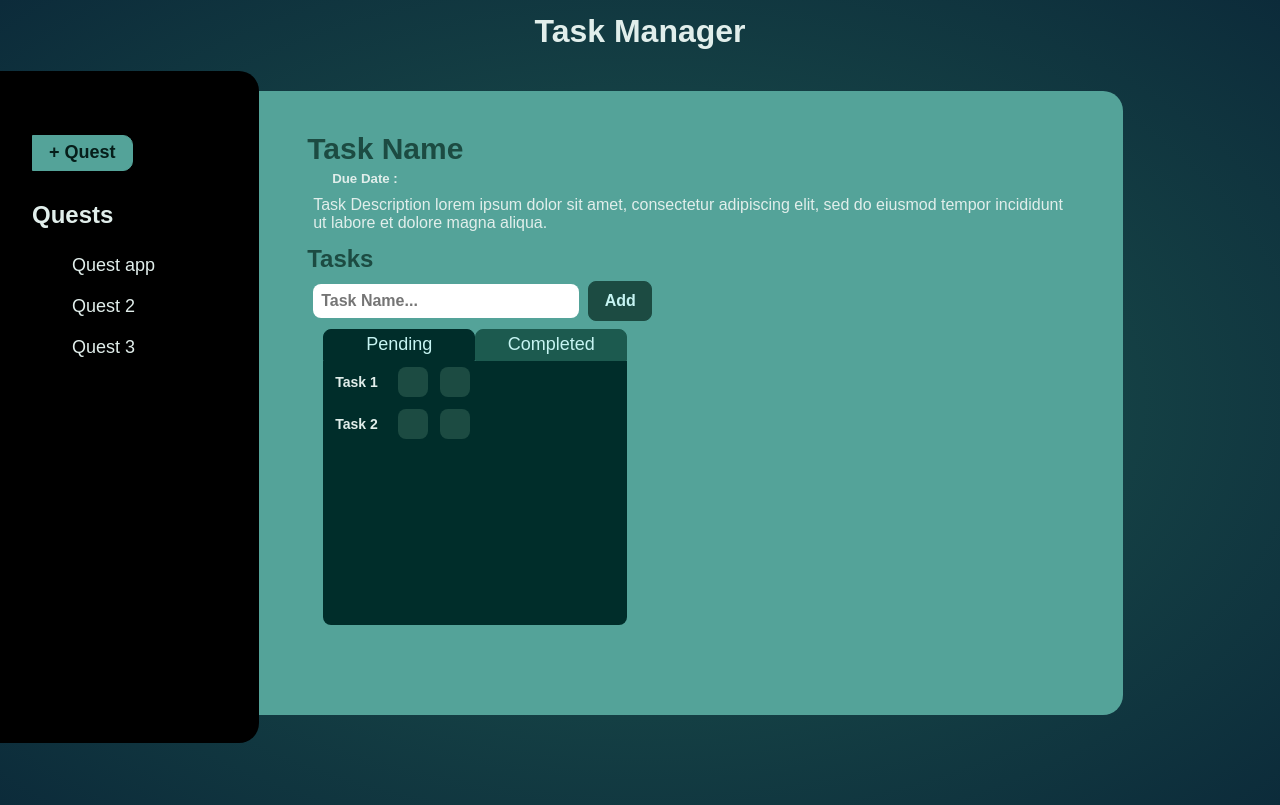
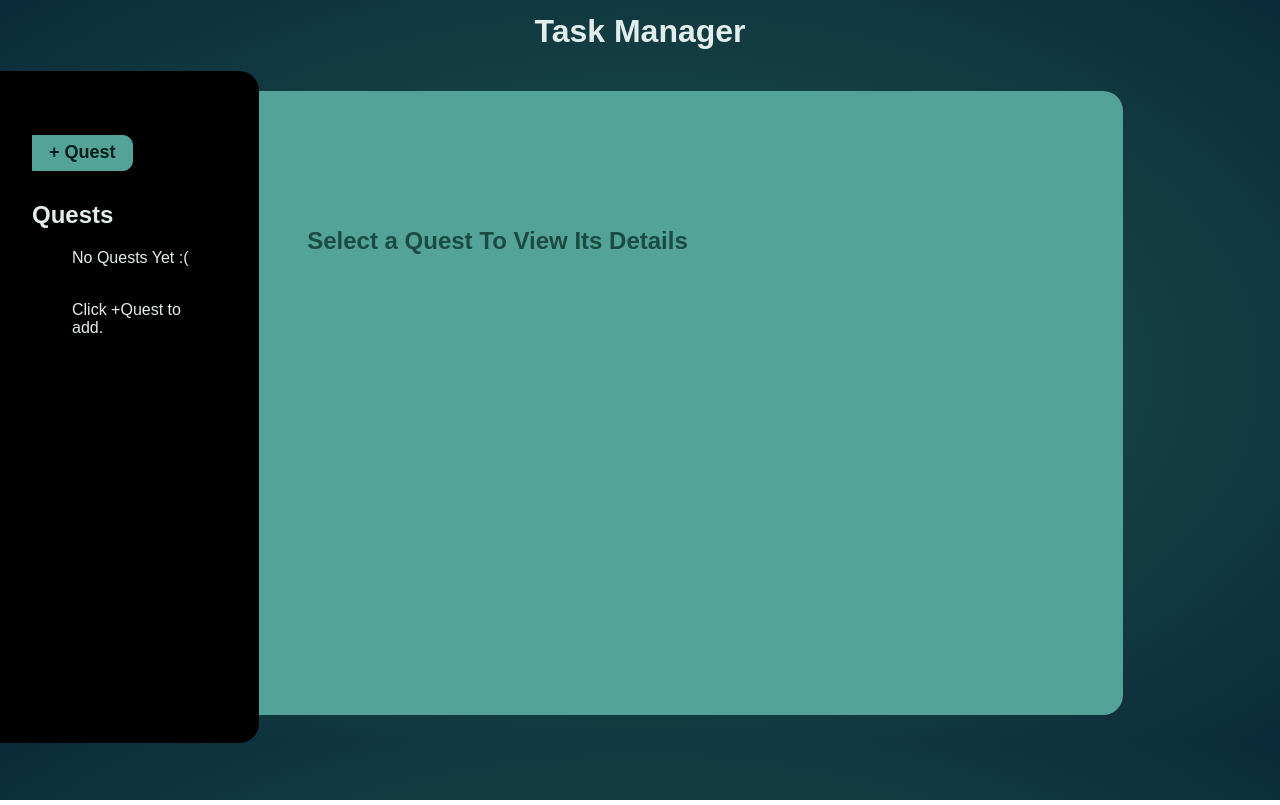
Before and after one commit to N0Uchan/TaskManagement, a React (Vite) app: page / in a window 1280 px wide. Built offline with nearby package versions, Linux system fonts and the light colour scheme.

Commit message:
update sidebar,taskPages functionlity; part 1

```diff
--- a/src/App.jsx
+++ b/src/App.jsx
@@ -1,22 +1,28 @@
-import { useRef } from "react";
+import { useRef , useState } from "react";
 import EntryPage from "./components/EntryPage";
 import SideBar from "./components/SideBar";
 import MainTask from "./components/MainTask";
 export default function App() {
   const dialog = useRef();
+  const [tasks, setTasks] = useState([]);
+  const [pageId, setPageId] = useState(null);
 
   function addClick() {
     dialog.current.show();
   }
+
+  function setPage(id) {
+    setPageId(id);
+  }
+
   return (
     <main id="page">
 
+      <SideBar setPageid={setPage} tasks={tasks} addClick={addClick} />
 
-      <SideBar addClick={addClick} />
+      <MainTask setTasks={setTasks} dialogRef={dialog} pageId={pageId} tasks={tasks} />
 
-
-      <MainTask dialogRef={dialog} />
-
+      {/* <button onClick={()=>{console.log(tasks,'page:'+pageId)}}>console</button> */}
     </main>
   );
 }
--- a/src/components/EntryPage.jsx
+++ b/src/components/EntryPage.jsx
@@ -1,9 +1,13 @@
 import './EntryPage.css';
-import { forwardRef , useImperativeHandle, useRef  } from 'react';
+import { forwardRef , useImperativeHandle, useRef } from 'react';
+let taskCount=1;
 
-const EntryPage = forwardRef(function EntryPage({},ref) {
+const EntryPage = forwardRef(function EntryPage({setTasks},ref) {
+  const dialog=useRef();
+  const entryTitle = useRef();
+  const entryDescr = useRef();
+  const entryDate = useRef();
 
-  const dialog=useRef();
 
   useImperativeHandle(ref,()=>({
     show(){
@@ -11,16 +15,38 @@
     }
   }));
 
+  function handleSubmit(){
+    const title = entryTitle.current.value;
+    const descr = entryDescr.current.value;
+    const date = entryDate.current.value;
+    const tNo = taskCount;
+    const task = {tNo,title,descr,date};
+    setTasks((prevTask)=>{
+      const newTask=[...prevTask, {...task} ] ;
+      return newTask;
+    });
+    taskCount++;
+    dialog.current.close();
+  }
   return (
 
     <dialog ref={dialog} id="entryPage" >
       <section id="entryForm" className="" >
         <h2>Task Details</h2>
-        <input id="entryTitle" type="text" placeholder="Add title" />
-        <textarea id="entryDescr" type="text" placeholder="Add description" />
-        <input id="entryDate" type="date" placeholder="Due Date : dd.mm.yyyy" />
+        <input
+          id="entryTitle" ref={entryTitle}
+          type="text"
+          placeholder="Add title" />
+        <textarea
+        id="entryDescr"  ref={entryDescr}
+        type="text"
+        placeholder="Add description" />
+        <input
+          id="entryDate"  ref={entryDate}
+          type="date"
+          placeholder="Due Date : dd.mm.yyyy" />
         <form id="entryButtons" method="dialog">
-            <button type="submit">Save</button>
+            <button type="submit" onClick={handleSubmit} >Save</button>
             <button type="button">Clear</button>
             <button id="entryCloseBtn" method="dialog">X</button>
         </form>
--- a/src/components/MainTask.jsx
+++ b/src/components/MainTask.jsx
@@ -2,19 +2,24 @@
 import TaskList from './TaskList';
 import EntryPage from './EntryPage';
 
-export default function MainTask({dialogRef}) {
-  return (
-    <section id="mainTask" className="mainDisplay0" >
-      <EntryPage ref={dialogRef} />
+export default function MainTask({dialogRef , setTasks, pageId , tasks}) {
+  const taskIndex = pageId-1;
 
+
+  var pageBody;
+  // console.log(tasks[taskIndex].title);
+  // console.log('taskIndex:'+taskIndex);
+
+  if(taskIndex>=0){
+    let date = tasks[taskIndex].date.split('-');
+    date = date[2]+'-'+date[1]+'-'+date[0];
+    pageBody = <>
       <div>
-        <h2>Task Name</h2>
-        <h5>Due Date :</h5>
+        <h2>{tasks[taskIndex].title}</h2>
+        <h5>Due Date : { date }</h5>
       </div>
 
-      <p>Task Description lorem ipsum dolor sit amet, consectetur adipiscing elit,
-         sed do eiusmod tempor incididunt ut labore et dolore magna aliqua.
-      </p>
+      <p>{tasks[taskIndex].descr}</p>
 
       <h3>Tasks</h3>
       <form id="tasksForm">
@@ -27,9 +32,18 @@
       </div>
       <ul id="tasksList">
 
-         <TaskList id="pendingList" />
-         {/* <TaskList id="completedList" /> */}
+        <TaskList id="pendingList" />
+        {/* <TaskList id="completedList" /> */}
       </ul>
+    </> }
+  else {pageBody = <h3 style={{marginTop:"15dvh" }} >Select a Quest To View Its Details  </h3>}
+
+
+  return (
+    <section id="mainTask" className="mainDisplay0" >
+      <EntryPage setTasks={setTasks} ref={dialogRef} />
+      {pageBody}
+
 
     </section>
 
--- a/src/components/SideBar.jsx
+++ b/src/components/SideBar.jsx
@@ -1,6 +1,6 @@
 import './SideBar.css';
 
-export default function SideBar({addClick}) {
+export default function SideBar({ addClick , tasks , setPageid }) {
 
 
 
@@ -9,9 +9,10 @@
       <button onClick={addClick} ><strong>+ Quest</strong></button>
       <h2>Quests</h2>
       <ul>
-        <li>Quest app</li>
-        <li>Quest 2</li>
-        <li>Quest 3</li>
+        {tasks.length>0 ? null : <><p>No Quests Yet :( </p><br/> Click +Quest to add.</> }
+        { tasks.map((task)=>{
+          return <li onClick={()=>setPageid(task.tNo)} key={task.tNo} >{task.title}</li>
+        } )}
       </ul>
     </section>
   );
--- a/src/index.css
+++ b/src/index.css
@@ -9,7 +9,8 @@
     -moz-osx-font-smoothing: grayscale;
     background: radial-gradient(#1e5850, #0c2b3a);
     color: #e1eeeb;
-    min-height: 100vh;
+    /* max-height: 100vh; */
+    overflow: hidden;
 }
 
 #Header{
@@ -19,6 +20,7 @@
     padding : 1dvh 1dvh 2dvh 1dvh;
 }
 #page{
+    margin-bottom: 0;
     display:flex;
     flex-direction: row;
     /* position: relative; */
```
